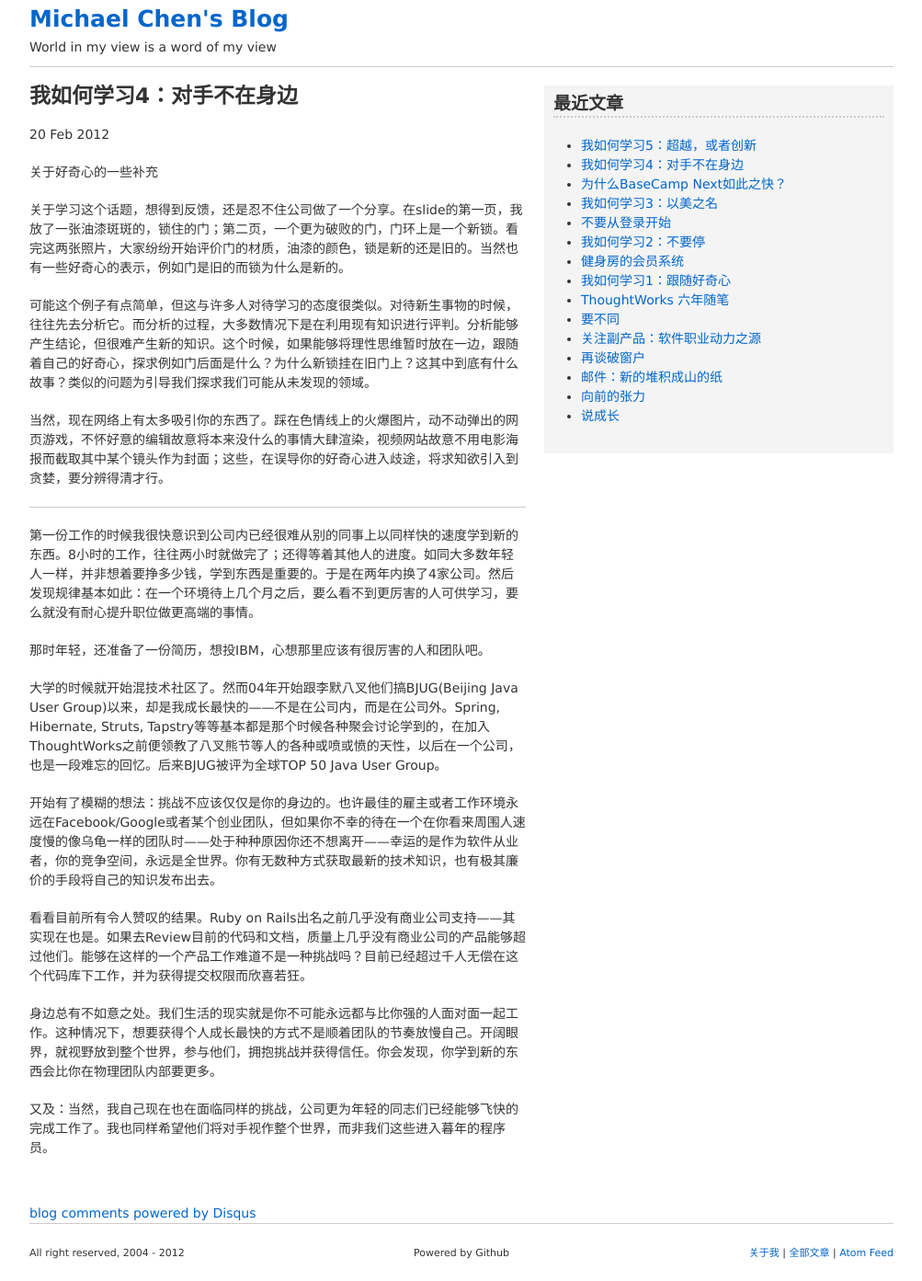
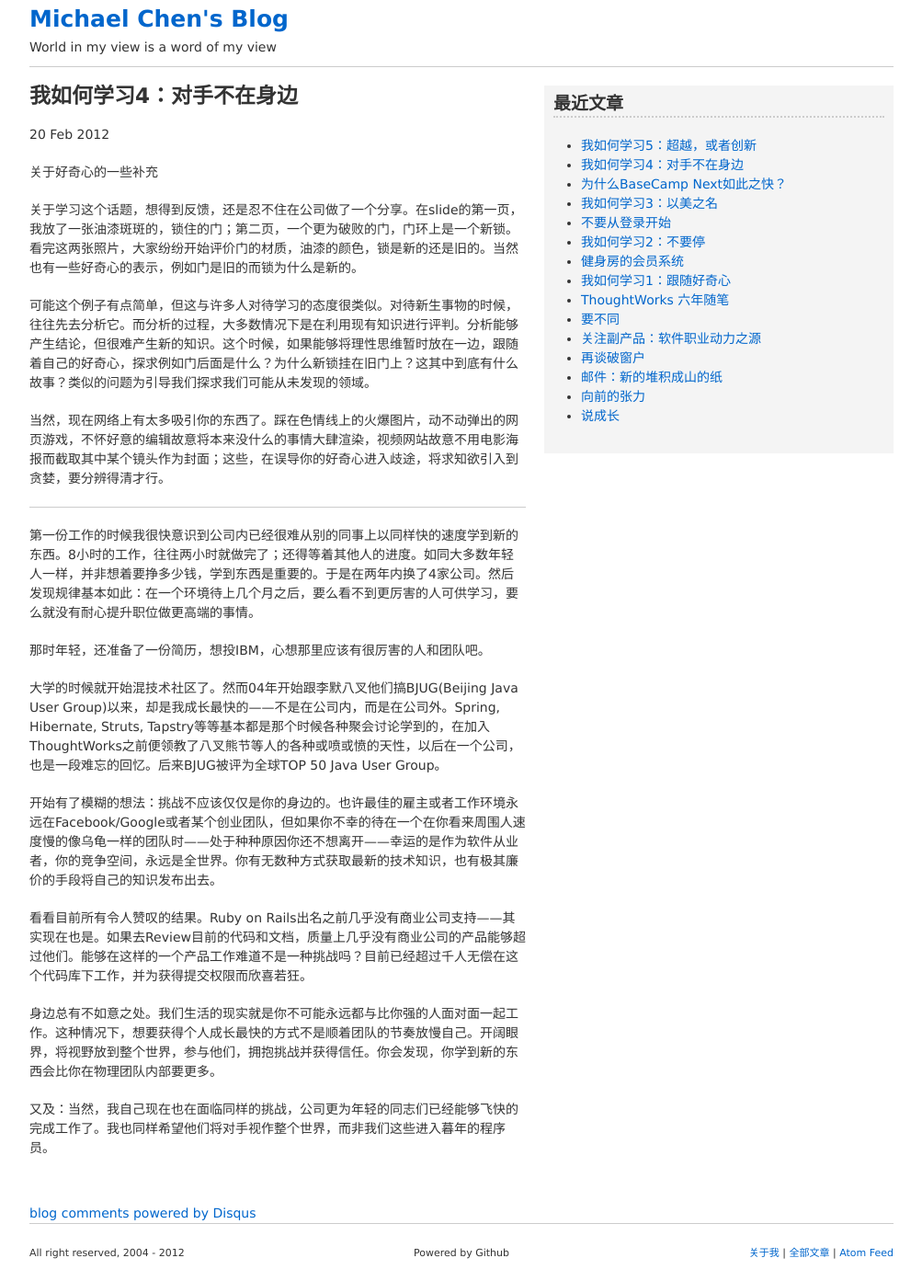
Before and after one commit to mechiland/mechiland.github.com, a Jekyll site: the page built from _posts/2012-02-20-how-i-learn-4-competitors-not-here.md, in a window 1280 px wide. Shown: the whole page at 92% size, without its empty margins (138-1141 px from the left). Built offline with Jekyll 4.4.1, drawn with Linux system fonts in a browser that asks for light colours; Markdown is read by kramdown in place of the engine named in the settings; comment, search, counter and statistics services are not loaded.

Commit message:
fix typo

```diff
--- a/_posts/2012-02-20-how-i-learn-4-competitors-not-here.md
+++ b/_posts/2012-02-20-how-i-learn-4-competitors-not-here.md
@@ -8,7 +8,7 @@ title: "我如何学习4：对手不在身边"
 
 关于好奇心的一些补充
 
-关于学习这个话题，想得到反馈，还是忍不住公司做了一个分享。在slide的第一页，我放了一张油漆斑斑的，锁住的门；第二页，一个更为破败的门，门环上是一个新锁。看完这两张照片，大家纷纷开始评价门的材质，油漆的颜色，锁是新的还是旧的。当然也有一些好奇心的表示，例如门是旧的而锁为什么是新的。
+关于学习这个话题，想得到反馈，还是忍不住在公司做了一个分享。在slide的第一页，我放了一张油漆斑斑的，锁住的门；第二页，一个更为破败的门，门环上是一个新锁。看完这两张照片，大家纷纷开始评价门的材质，油漆的颜色，锁是新的还是旧的。当然也有一些好奇心的表示，例如门是旧的而锁为什么是新的。
 
 可能这个例子有点简单，但这与许多人对待学习的态度很类似。对待新生事物的时候，往往先去分析它。而分析的过程，大多数情况下是在利用现有知识进行评判。分析能够产生结论，但很难产生新的知识。这个时候，如果能够将理性思维暂时放在一边，跟随着自己的好奇心，探求例如门后面是什么？为什么新锁挂在旧门上？这其中到底有什么故事？类似的问题为引导我们探求我们可能从未发现的领域。
 
@@ -26,6 +26,6 @@ title: "我如何学习4：对手不在身边"
 
 看看目前所有令人赞叹的结果。Ruby on Rails出名之前几乎没有商业公司支持——其实现在也是。如果去Review目前的代码和文档，质量上几乎没有商业公司的产品能够超过他们。能够在这样的一个产品工作难道不是一种挑战吗？目前已经超过千人无偿在这个代码库下工作，并为获得提交权限而欣喜若狂。
 
-身边总有不如意之处。我们生活的现实就是你不可能永远都与比你强的人面对面一起工作。这种情况下，想要获得个人成长最快的方式不是顺着团队的节奏放慢自己。开阔眼界，就视野放到整个世界，参与他们，拥抱挑战并获得信任。你会发现，你学到新的东西会比你在物理团队内部要更多。
+身边总有不如意之处。我们生活的现实就是你不可能永远都与比你强的人面对面一起工作。这种情况下，想要获得个人成长最快的方式不是顺着团队的节奏放慢自己。开阔眼界，将视野放到整个世界，参与他们，拥抱挑战并获得信任。你会发现，你学到新的东西会比你在物理团队内部要更多。
 
 又及：当然，我自己现在也在面临同样的挑战，公司更为年轻的同志们已经能够飞快的完成工作了。我也同样希望他们将对手视作整个世界，而非我们这些进入暮年的程序员。
```
Also changed, not shown: _posts/2012-02-02-moving-forward.md (+1 -1 lines).
